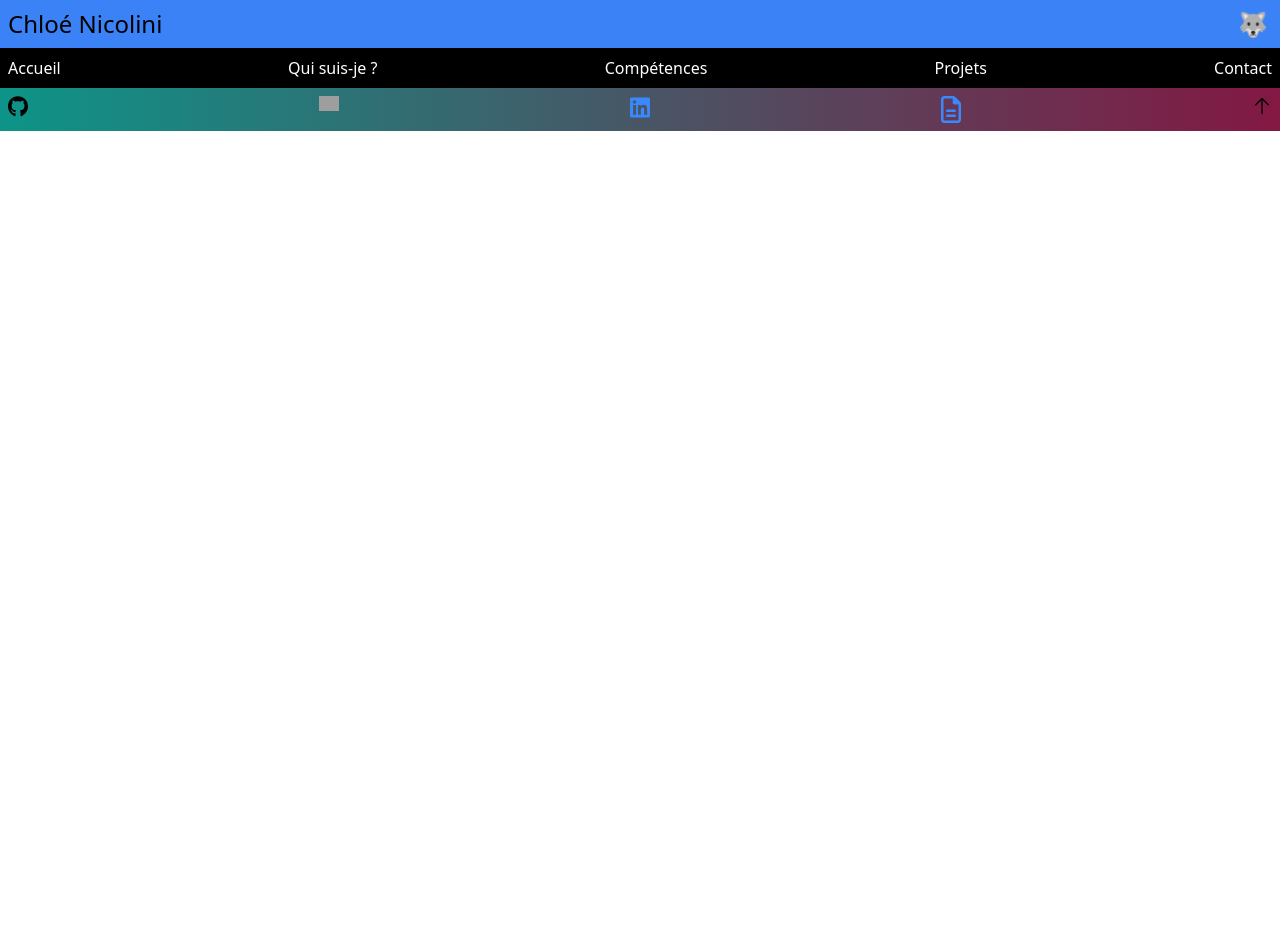
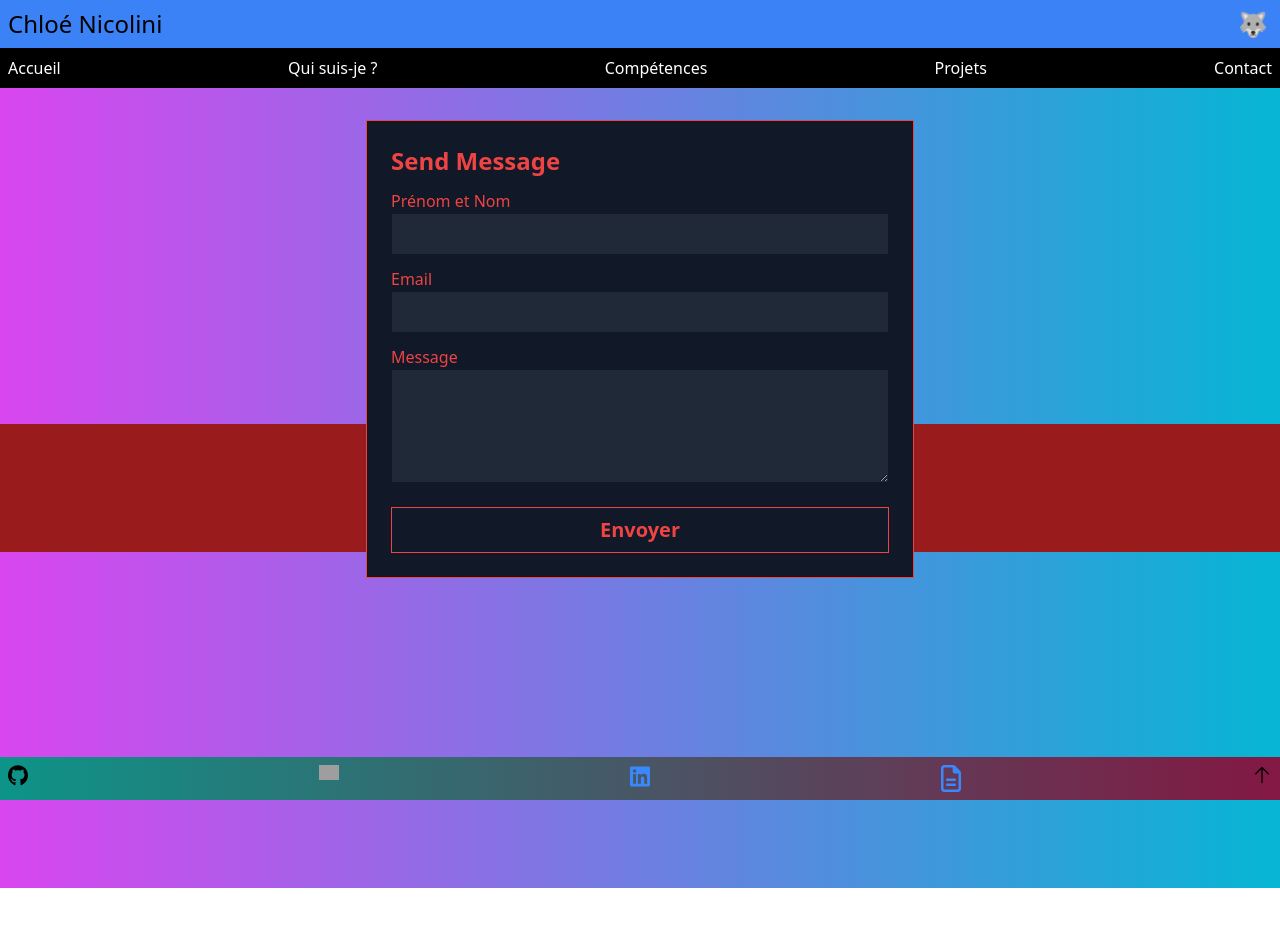
Before and after one commit to JinxedQuinn/BookQuinn, a Next.js app in the folder bookquinn/: page /contact in a window 1280 px wide. Shown: the top 926 px of the page. Before the commit the page ends 800 px from the top, so only its background shows below. Built offline with nearby package versions, Linux system fonts and the light colour scheme; grey boxes are pictures that could not be loaded.

Commit message:
Mise à jour des composants Contact et GridProject, ajout de la page Contact

```diff
--- a/bookquinn/app/components/Contact.js
+++ b/bookquinn/app/components/Contact.js
@@ -2,9 +2,48 @@ import Link from 'next/link';
 
 const Contact = () => {
     return (
-        <header className='text-center bg-blue-500 p-2 text-2xl'>
-            Contact
-        </header>
+        <section id="contact" class="relative w-full bg-black text-red-500 p-3 bg-gradient-to-r from-fuchsia-500 to-cyan-500 h-screen">
+
+            <div class="absolute top-1/2 left-1/2 transform -translate-x-1/2 -translate-y-1/2 bg-red-800 h-32 w-full"></div>
+
+            <div class="relative p-5 lg:px-20 flex flex-col md:flex-row items-center justify-center">
+                <form action="#" class="w-full md:w-1/2 border border-red-500 p-6 bg-gray-900">
+                    <h2 class="text-2xl pb-3 font-semibold">
+                        Send Message
+                    </h2>
+                    <div>
+                        <div class="flex flex-col mb-3">
+                            <label for="name">Prénom et Nom</label>
+                            <input
+                                type="text" id="name"
+                                class="px-3 py-2 bg-gray-800 border border-gray-900 focus:border-red-500 focus:outline-none focus:bg-gray-800 focus:text-red-500"
+                                autocomplete="off"
+                            ></input>
+                        </div>
+                        <div class="flex flex-col mb-3">
+                            <label for="email">Email</label>
+                            <input
+                                type="text" id="email"
+                                class="px-3 py-2 bg-gray-800 border border-gray-900 focus:border-red-500 focus:outline-none focus:bg-gray-800 focus:text-red-500"
+                                autocomplete="off"
+                            ></input>
+                        </div>
+                        <div class="flex flex-col mb-3">
+                            <label for="message">Message</label>
+                            <textarea
+                                rows="4" id="message"
+                                class="px-3 py-2 bg-gray-800 border border-gray-900 focus:border-red-500 focus:outline-none focus:bg-gray-800 focus:text-red-500"
+                            ></textarea>
+                        </div>
+                    </div>
+                    <div class="w-full pt-3">
+                        <button type="submit" class="w-full bg-gray-900 border border-red-500 px-4 py-2 transition duration-50 focus:outline-none font-semibold hover:bg-red-500 hover:text-white text-xl cursor-pointer">
+                            Envoyer
+                        </button>
+                    </div>
+                </form>
+            </div>
+        </section>
     );
 };
 
--- a/bookquinn/app/components/GridProject.js
+++ b/bookquinn/app/components/GridProject.js
@@ -11,7 +11,7 @@ const GridProject = () => {
                             <h1 className="text-gray-900 font-bold text-2xl">Dataviz et API</h1>
                             <p className="mt-2 text-gray-600">Utilisation de l'API Pokémon, création d'un Pokédex, affichage des cartes Pokémon recherchées, et création d'un Quiz autour de cet univers.</p>
                             <a href="https://github.com/Stoyots/pokemonFinal?tab=readme-ov-file" className="flex items-center mt-3 text-blue-500 hover:underline">
-                                    Lien GitHub
+                                    Lien Pokésite
                                     <svg className="h-5 w-5 mx-2" fill="none" stroke="currentColor" viewBox="0 0 24 24" xmlns="http://www.w3.org/2000/svg">
                                         <path strokeLinecap="round" strokeLinejoin="round" strokeWidth="2" d="M9 5l7 7-7 7" />
                                     </svg>
@@ -20,16 +20,16 @@ const GridProject = () => {
                     </div>
 
                     <div className="bg-white shadow-lg rounded-lg overflow-hidden">
-                        <img src="https://source.unsplash.com/random/800x600" alt="" className="w-full h-56 object-cover object-center" />
+                        <img src="AMPUNV.png" alt="" className="w-full h-56 object-cover object-center" />
                         <div className="p-4">
                             <h1 className="text-gray-900 font-bold text-2xl">Project 2</h1>
                             <p className="mt-2 text-gray-600">Lorem ipsum dolor sit amet, consectetur adipisicing elit.</p>
-                            <Link href="/project/2" className="flex items-center mt-3 text-blue-500 hover:underline">
-                                    Learn more
+                            <a href="https://github.com/adatechschool/reseau-social-php-chacsocialnetwork" className="flex items-center mt-3 text-blue-500 hover:underline">
+                                    Lien Réseau Social PHP
                                     <svg className="h-5 w-5 mx-2" fill="none" stroke="currentColor" viewBox="0 0 24 24" xmlns="http://www.w3.org/2000/svg">
                                         <path strokeLinecap="round" strokeLinejoin="round" strokeWidth="2" d="M9 5l7 7-7 7" />
                                     </svg>
-                            </Link>
+                            </a>
                         </div>
                     </div>
 
--- a/bookquinn/app/page.js
+++ b/bookquinn/app/page.js
@@ -1,10 +1,6 @@
-import Image from "next/image";
 import Header from "./components/Header";
 import Navbar from "./components/Navbar";
 import Presentation from "./components/Presentation";
-import Skills from "./components/Skills";
-import Contact from "./components/Contact";
-import Infos from "./components/Infos";
 import Footer from "./components/Footer";
 
 export default function Home() {
@@ -13,8 +9,6 @@ export default function Home() {
       <Header />
       <Navbar />
       <Presentation />
-      <Contact />
-      <Infos />
       <Footer />
     </>
   );
--- a/bookquinn/pages/contact.js
+++ b/bookquinn/pages/contact.js
@@ -1,6 +1,7 @@
 import React from 'react';
 import Header from '../app/components/Header';
 import Navbar from '../app/components/Navbar';
+import Contact from '../app/components/Contact';
 import Footer from '../app/components/Footer';
 import '../app/globals.css';
 
@@ -9,6 +10,7 @@ function contactpage() {
         <>
             <Header />
             <Navbar />
+            <Contact />
             <Footer />
         </>)
 }
```
Also changed, not shown: bookquinn/public/AMPUNV.png (added).
